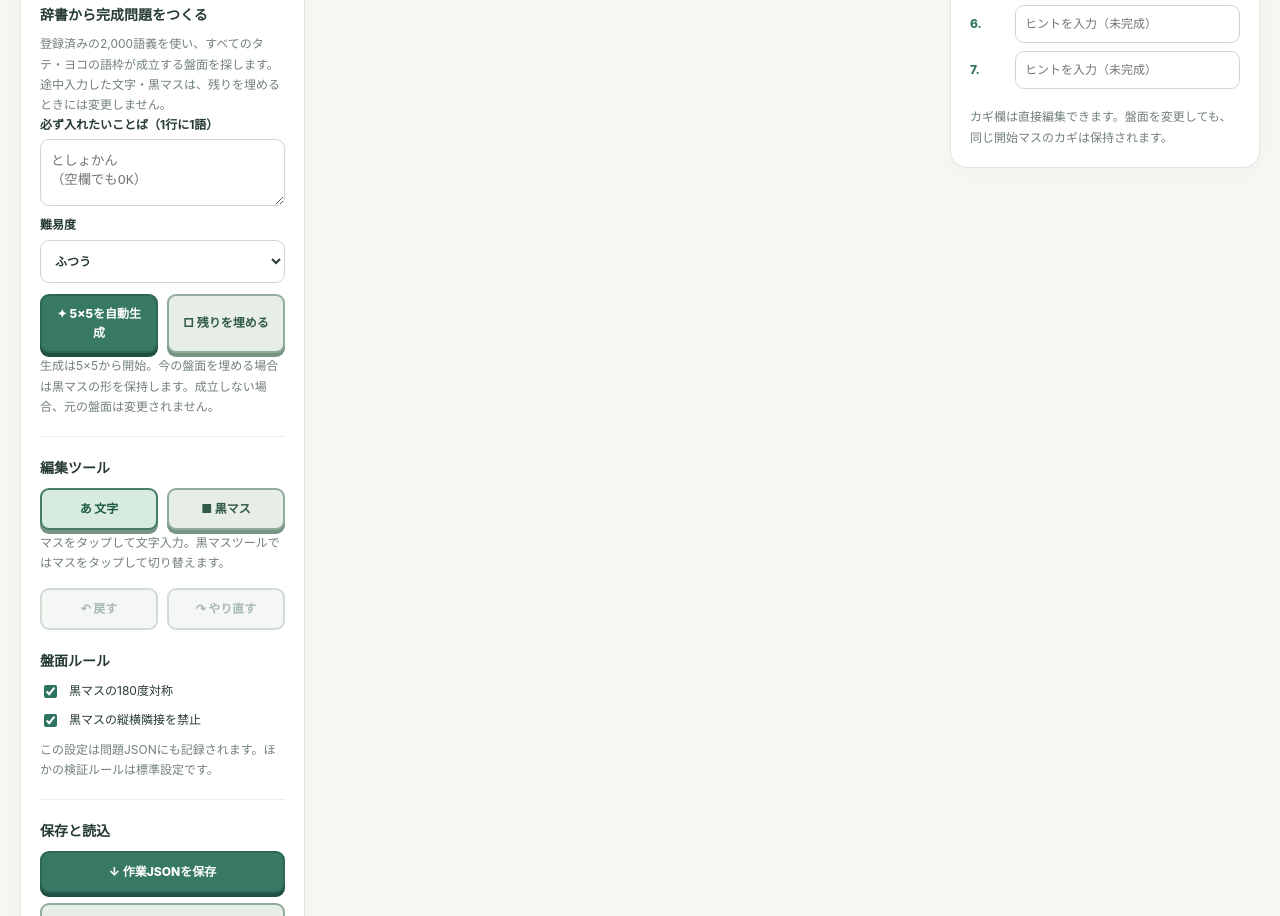
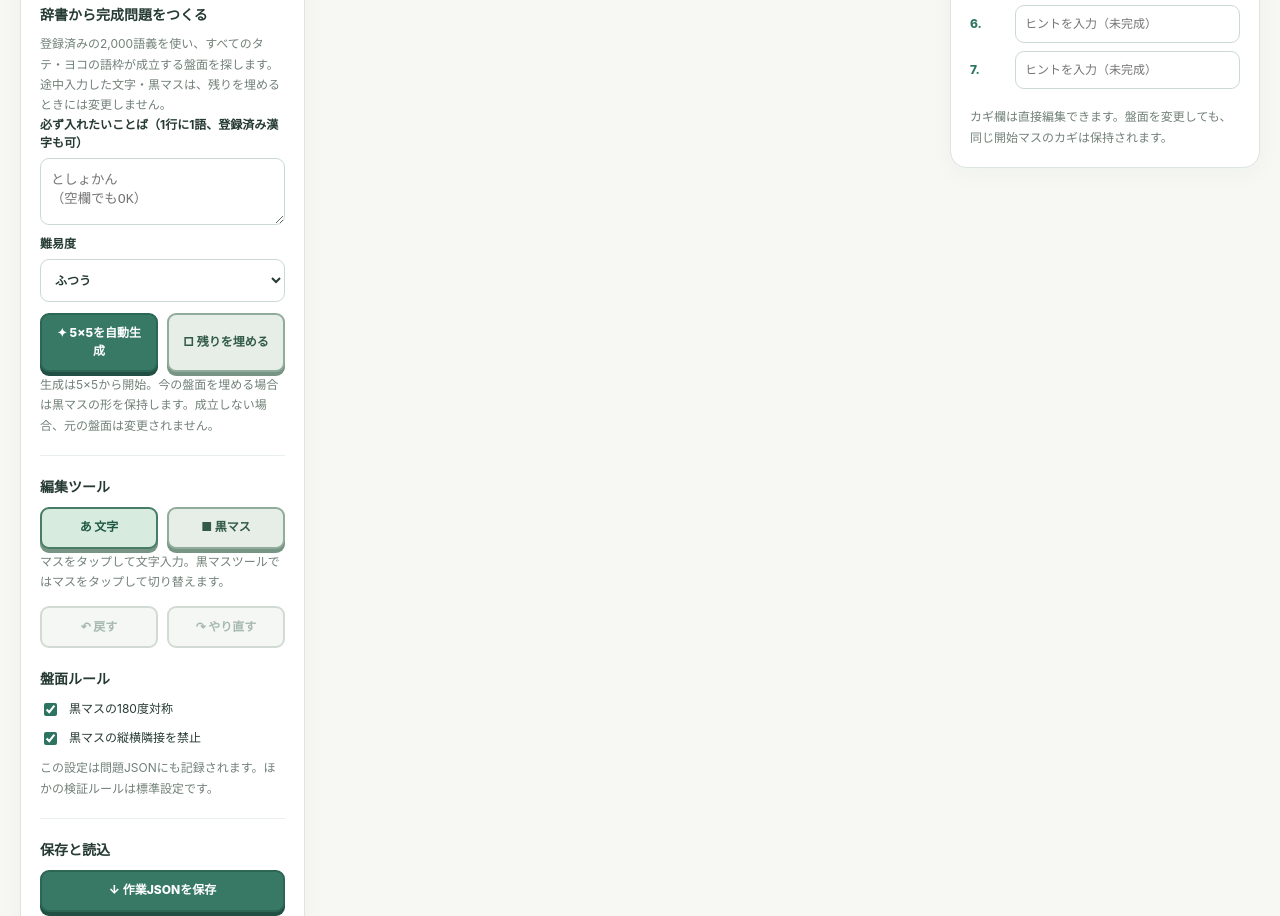
Before and after one commit to yama-books/crossword-maker, a website with bundled scripts: page editor.html in a window 1280 px wide. Shown: the part 1034-1950 px from the top of the page. Built offline with nearby package versions, Linux system fonts and the light colour scheme.

Commit message:
ui: explain that required terms accept registered kanji surfaces

```diff
--- a/editor.html
+++ b/editor.html
@@ -166,7 +166,7 @@ button{cursor:pointer;touch-action:manipulation}
       <div class="meta">03 / DICTIONARY AUTOFILL · BETA</div>
       <h3>辞書から完成問題をつくる</h3>
       <p class="help">登録済みの2,000語義を使い、すべてのタテ・ヨコの語枠が成立する盤面を探します。途中入力した文字・黒マスは、残りを埋めるときには変更しません。</p>
-      <label class="field" for="auto-required">必ず入れたいことば（1行に1語）
+      <label class="field" for="auto-required">必ず入れたいことば（1行に1語、登録済み漢字も可）
         <textarea class="input" id="auto-required" rows="3" placeholder="としょかん&#10;（空欄でもOK）" spellcheck="false" autocomplete="off"></textarea>
       </label>
       <label class="field" for="auto-difficulty" style="margin-top:10px">難易度
```
